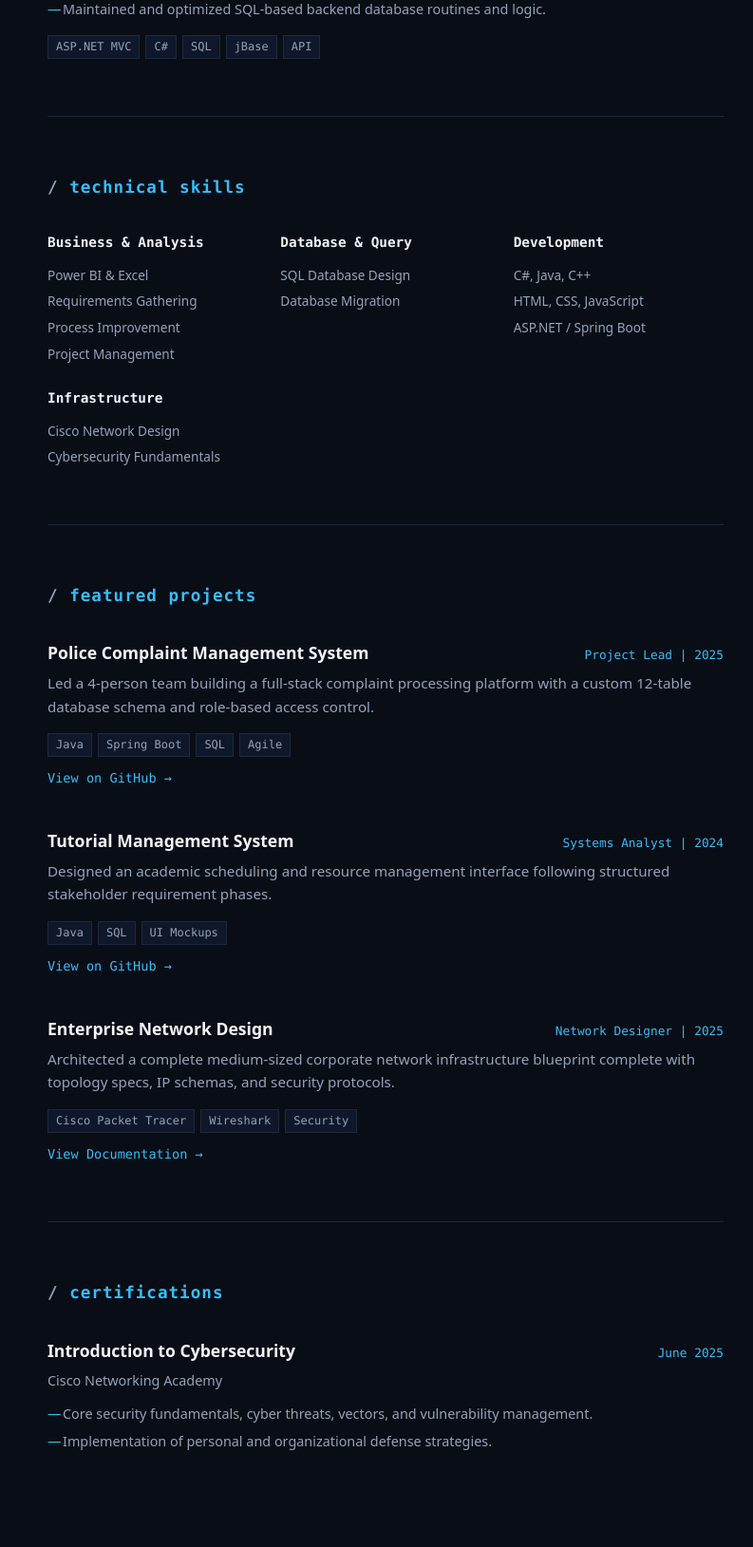
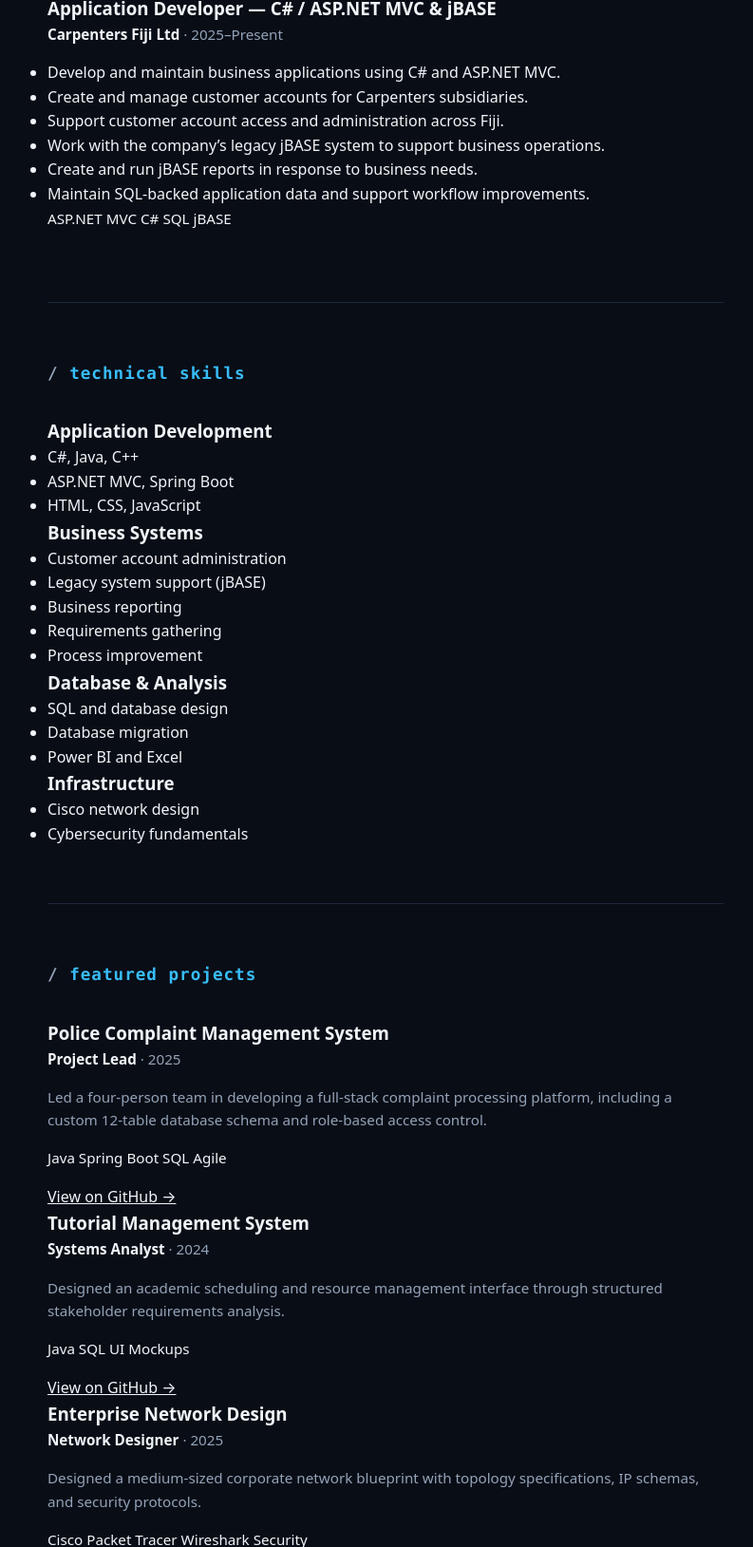
Before and after one commit to prsd-ria/portfolio, a plain HTML site: page index.html in a window 1280 px wide. Shown: the part 1171-2800 px from the top of the page at 95% size, without its empty margins (234-1027 px from the left). Drawn offline with Linux system fonts and the light colour scheme.

Commit message:
updated experiance

```diff
--- a/index.html
+++ b/index.html
@@ -450,176 +450,165 @@
 
         <!-- About Section -->
   <section id="about">
-            <h2>about me</h2>
-            <div class="about-grid">
-                <div>
-                    <p>I'm an application developer and computer science student passionate about translating complex business requirements into high-performing digital solutions. I thrive where systems thinking meets active development.</p>
-                </div>
+  <h2>About Me</h2>
+  <p>
+    I’m an application developer and Computer Science and Business Information
+    Systems student at the University of the South Pacific. I enjoy turning
+    business requirements into practical, reliable software and supporting the
+    systems people depend on every day.
+  </p>
+  <p>
+    At Carpenters Fiji Ltd, I develop C# and ASP.NET MVC applications, manage
+    customer accounts across Carpenters subsidiaries, and support the
+    company’s legacy jBASE system. My work includes creating customer accounts,
+    helping coordinate account access across Fiji, and preparing jBASE reports
+    when business teams need them.
+  </p>
 
-                <div class="education-block" id="education">
   <h3>University of the South Pacific</h3>
-                    <p class="degree">B.Sc. in Computer Science & Business Information Systems</p>
-                    <p>Expected Graduation: 2027 • Suva, Fiji</p>
+  <p>
+    <strong>B.Sc. in Computer Science &amp; Business Information Systems</strong><br>
+    Expected graduation: 2027 · Suva, Fiji
+  </p>
 
-                    <div class="coursework">
   <h4>Relevant Coursework</h4>
   <ul>
-                            <li>Systems Analysis & Design</li>
+    <li>Systems Analysis &amp; Design</li>
     <li>Database Management</li>
     <li>Project Management</li>
-                            <li>Web Apps Dev</li>
+    <li>Web Application Development</li>
     <li>Computer Networks</li>
     <li>Information Security</li>
   </ul>
-                    </div>
-                </div>
-            </div>
 </section>
 
-        <!-- Experience Section -->
 <section id="experience">
-            <h2>experience</h2>
-            <div class="experience-item">
-                <div class="item-header">
-                    <span class="item-title">Application Developer (MVC / C#)</span>
-                    <span class="item-meta">2025 — Present</span>
-                </div>
-                <p class="company-subtitle">Carpenters Fiji Ltd</p>
-                <ul class="item-details">
-                    <li>Developed and maintained production web applications using ASP.NET MVC and C#.</li>
-                    <li>Contributed to the management and operations of internal jBase systems.</li>
-                    <li>Maintained and optimized SQL-based backend database routines and logic.</li>
+  <h2>Experience</h2>
+
+  <article>
+    <h3>Application Developer — C# / ASP.NET MVC &amp; jBASE</h3>
+    <p><strong>Carpenters Fiji Ltd</strong> · 2025–Present</p>
+    <ul>
+      <li>Develop and maintain business applications using C# and ASP.NET MVC.</li>
+      <li>Create and manage customer accounts for Carpenters subsidiaries.</li>
+      <li>Support customer account access and administration across Fiji.</li>
+      <li>Work with the company’s legacy jBASE system to support business operations.</li>
+      <li>Create and run jBASE reports in response to business needs.</li>
+      <li>Maintain SQL-backed application data and support workflow improvements.</li>
     </ul>
-                <div class="tech-tags">
-                    <span class="tech-tag">ASP.NET MVC</span>
-                    <span class="tech-tag">C#</span>
-                    <span class="tech-tag">SQL</span>
-                    <span class="tech-tag">jBase</span>
-                    <span class="tech-tag">API</span>
-                </div>
-            </div>
+    <p class="tags">
+      <span>ASP.NET MVC</span>
+      <span>C#</span>
+      <span>SQL</span>
+      <span>jBASE</span>
+    </p>
+  </article>
 </section>
 
-        <!-- Skills Section -->
 <section id="skills">
-            <h2>technical skills</h2>
-            <div class="skills-grid">
-                <div class="skill-category">
-                    <h3>Business & Analysis</h3>
-                    <ul>
-                        <li>Power BI & Excel</li>
-                        <li>Requirements Gathering</li>
-                        <li>Process Improvement</li>
-                        <li>Project Management</li>
-                    </ul>
-                </div>
-                <div class="skill-category">
-                    <h3>Database & Query</h3>
-                    <ul>
-                        <li>SQL Database Design</li>
+  <h2>Technical Skills</h2>
 
-
-                        <li>Database Migration</li>
-                    </ul>
-                </div>
-                <div class="skill-category">
-                    <h3>Development</h3>
+  <h3>Application Development</h3>
   <ul>
     <li>C#, Java, C++</li>
+    <li>ASP.NET MVC, Spring Boot</li>
     <li>HTML, CSS, JavaScript</li>
-                        <li>ASP.NET / Spring Boot</li>
   </ul>
-                </div>
-                <div class="skill-category">
+
+  <h3>Business Systems</h3>
+  <ul>
+    <li>Customer account administration</li>
+    <li>Legacy system support (jBASE)</li>
+    <li>Business reporting</li>
+    <li>Requirements gathering</li>
+    <li>Process improvement</li>
+  </ul>
+
+  <h3>Database &amp; Analysis</h3>
+  <ul>
+    <li>SQL and database design</li>
+    <li>Database migration</li>
+    <li>Power BI and Excel</li>
+  </ul>
+
   <h3>Infrastructure</h3>
   <ul>
-                        <li>Cisco Network Design</li>
-
-                        <li>Cybersecurity Fundamentals</li>
+    <li>Cisco network design</li>
+    <li>Cybersecurity fundamentals</li>
   </ul>
-                </div>
-            </div>
 </section>
 
-        <!-- Projects Section -->
 <section id="projects">
-            <h2>featured projects</h2>
+  <h2>Featured Projects</h2>
 
-            <div class="project-item">
-                <div class="item-header">
-                    <span class="item-title">Police Complaint Management System</span>
-                    <span class="item-meta">Project Lead | 2025</span>
-                </div>
-                <p>Led a 4-person team building a full-stack complaint processing platform with a custom 12-table database schema and role-based access control.</p>
-                <div class="tech-tags">
-                    <span class="tech-tag">Java</span>
-                    <span class="tech-tag">Spring Boot</span>
-                    <span class="tech-tag">SQL</span>
-                    <span class="tech-tag">Agile</span>
-                </div>
-                <div class="item-links">
-                    <a href="https://github.com/prsd-ria/police-complaint-system" target="_blank">View on GitHub →</a>
-                </div>
-            </div>
+  <article>
+    <h3>Police Complaint Management System</h3>
+    <p><strong>Project Lead</strong> · 2025</p>
+    <p>
+      Led a four-person team in developing a full-stack complaint processing
+      platform, including a custom 12-table database schema and role-based
+      access control.
+    </p>
+    <p class="tags">
+      <span>Java</span>
+      <span>Spring Boot</span>
+      <span>SQL</span>
+      <span>Agile</span>
+    </p>
+    <a href="https://github.com/prsd-ria/police-complaint-system"
+       target="_blank" rel="noopener noreferrer">
+      View on GitHub →
+    </a>
+  </article>
 
-            <div class="project-item">
-                <div class="item-header">
-                    <span class="item-title">Tutorial Management System</span>
-                    <span class="item-meta">Systems Analyst | 2024</span>
-                </div>
-                <p>Designed an academic scheduling and resource management interface following structured stakeholder requirement phases.</p>
-                <div class="tech-tags">
-                    <span class="tech-tag">Java</span>
-                    <span class="tech-tag">SQL</span>
-                    <span class="tech-tag">UI Mockups</span>
-                </div>
-                <div class="item-links">
-                    <a href="https://github.com/prsd-ria/tutorial-management" target="_blank">View on GitHub →</a>
-                </div>
-            </div>
+  <article>
+    <h3>Tutorial Management System</h3>
+    <p><strong>Systems Analyst</strong> · 2024</p>
+    <p>
+      Designed an academic scheduling and resource management interface
+      through structured stakeholder requirements analysis.
+    </p>
+    <p class="tags">
+      <span>Java</span>
+      <span>SQL</span>
+      <span>UI Mockups</span>
+    </p>
+    <a href="https://github.com/prsd-ria/tutorial-management"
+       target="_blank" rel="noopener noreferrer">
+      View on GitHub →
+    </a>
+  </article>
 
-            <div class="project-item">
-                <div class="item-header">
-                    <span class="item-title">Enterprise Network Design</span>
-                    <span class="item-meta">Network Designer | 2025</span>
-                </div>
-                <p>Architected a complete medium-sized corporate network infrastructure blueprint complete with topology specs, IP schemas, and security protocols.</p>
-                <div class="tech-tags">
-                    <span class="tech-tag">Cisco Packet Tracer</span>
-                    <span class="tech-tag">Wireshark</span>
-                    <span class="tech-tag">Security</span>
-                </div>
-                <div class="item-links">
-                    <a href="https://github.com/prsd-ria/network-design" target="_blank">View Documentation →</a>
-                </div>
-            </div>
+  <article>
+    <h3>Enterprise Network Design</h3>
+    <p><strong>Network Designer</strong> · 2025</p>
+    <p>
+      Designed a medium-sized corporate network blueprint with topology
+      specifications, IP schemas, and security protocols.
+    </p>
+    <p class="tags">
+      <span>Cisco Packet Tracer</span>
+      <span>Wireshark</span>
+      <span>Security</span>
+    </p>
+    <a href="https://github.com/prsd-ria/network-design"
+       target="_blank" rel="noopener noreferrer">
+      View Documentation →
+    </a>
+  </article>
 </section>
 
-        <!-- Certificates Section -->
-        <section id="certificates">
-            <h2>certifications</h2>
-            <div class="cert-item">
-                <div class="item-header">
-                    <span class="item-title">Introduction to Cybersecurity</span>
-                    <span class="item-meta">June 2025</span>
-                </div>
-                <p class="company-subtitle">Cisco Networking Academy</p>
-                <ul class="item-details">
-                    <li>Core security fundamentals, cyber threats, vectors, and vulnerability management.</li>
-                    <li>Implementation of personal and organizational defense strategies.</li>
-                </ul>
-            </div>
-        </section>
-
-        <!-- Contact Section -->
 <section id="contact">
-            <h2>get in touch</h2>
-            <p>I am currently exploring opportunities in application development, systems analysis, and technology engineering. Available for immediate opportunities in Fiji or remotely.</p>
-            <div class="hero-links" style="margin-top: 20px;">
-                <a href="mailto:riaprasad07@gmail.com">Email Me</a>
-                <a href="tel:+6798666373">+679-8666373</a>
-                <span>Suva, Fiji</span>
-            </div>
+  <h2>Get in Touch</h2>
+  <p>
+    I’m exploring opportunities in application development, systems analysis,
+    and technology engineering. I’m available for opportunities in Fiji or remotely.
+  </p>
+  <p>
+    <a href="mailto:riaprasad07@gmail.com">Email Me</a><br>
+    <a href="tel:+6798666373">+679-8666373</a><br>
+    Suva, Fiji
+  </p>
 </section>
 
         <!-- Footer -->
```
Lines whose indentation alone changed are shown as unchanged.
